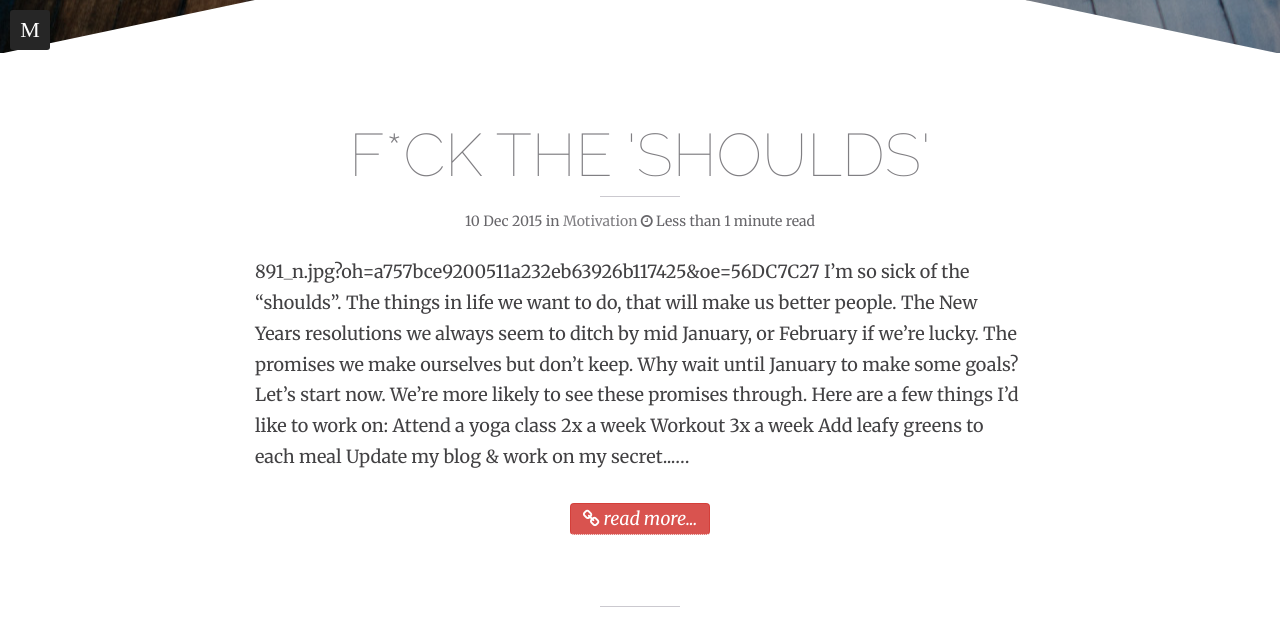
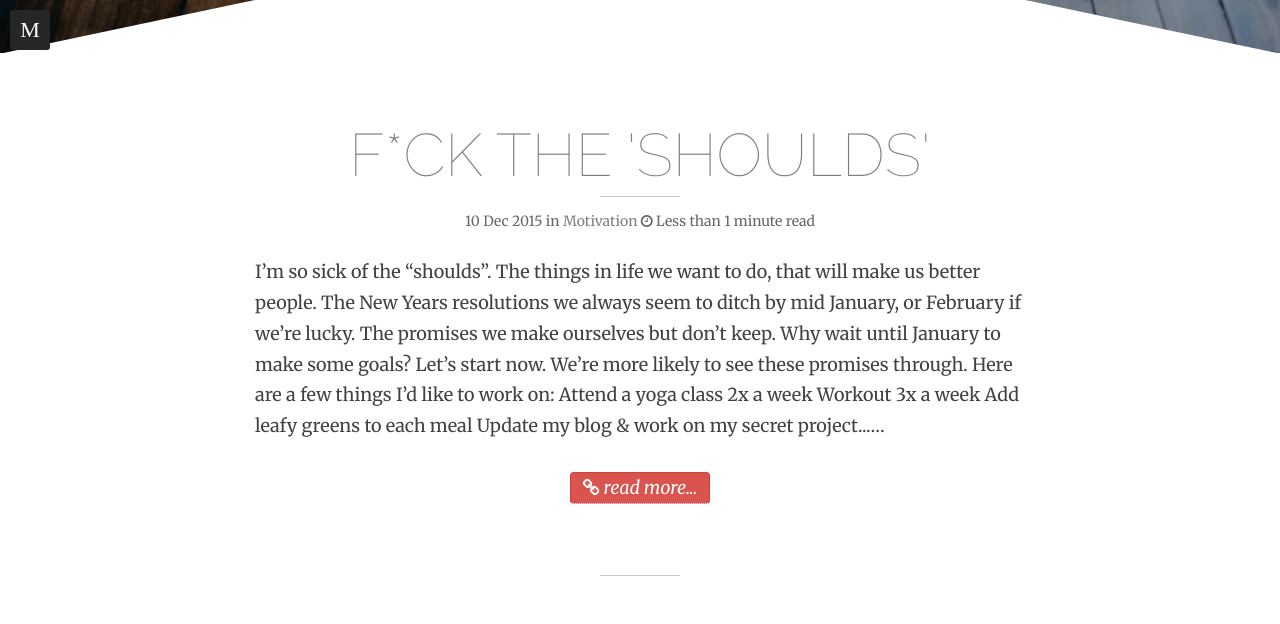
Before and after one commit to abiethman/abiethman.github.io, a Jekyll site: the page built from index.html, in a window 1280 px wide and 900 px high, scrolled down 487 px, cut to the strip 0-624 px from the top of the window. Built offline with Jekyll 4.4.1, drawn with Linux system fonts in a browser that asks for light colours; nearby versions of some CDN libraries; the list of posts is cut into pages by our own code.

Commit message:
no message

```diff
--- a/_posts/2015-12-10-fck-the-shoulds.md
+++ b/_posts/2015-12-10-fck-the-shoulds.md
@@ -12,16 +12,15 @@
 published: true
 ---
 <figure>
-  <img src="
-https://scontent-ord1-1.xx.fbcdn.net/hphotos-xfa1/v/t1.0-0/p480x480/11891100_1626776974206583_3335920953337812">
+  <img src="https://scontent-ord1-1.xx.fbcdn.net/hphotos-xfa1/v/t1.0-0/p480x480/11891100_1626776974206583_3335920953337812891_n.jpg?oh=a757bce9200511a232eb63926b117425&oe=56DC7C27">
 </figure>
 
-891_n.jpg?oh=a757bce9200511a232eb63926b117425&oe=56DC7C27
-####I'm so sick of the "shoulds".
+
+##I'm so sick of the "shoulds".
 
 The things in life we want to do, that will make us better people. The New Years resolutions we always seem to ditch by mid January, or February if we're lucky. The promises we make ourselves but don't keep.
 
-##Why wait until January to make some goals?
+####Why wait until January to make some goals?
 
 Let's start now. We're more likely to see these promises through. Here are a few things I'd like to work on:
 
```
